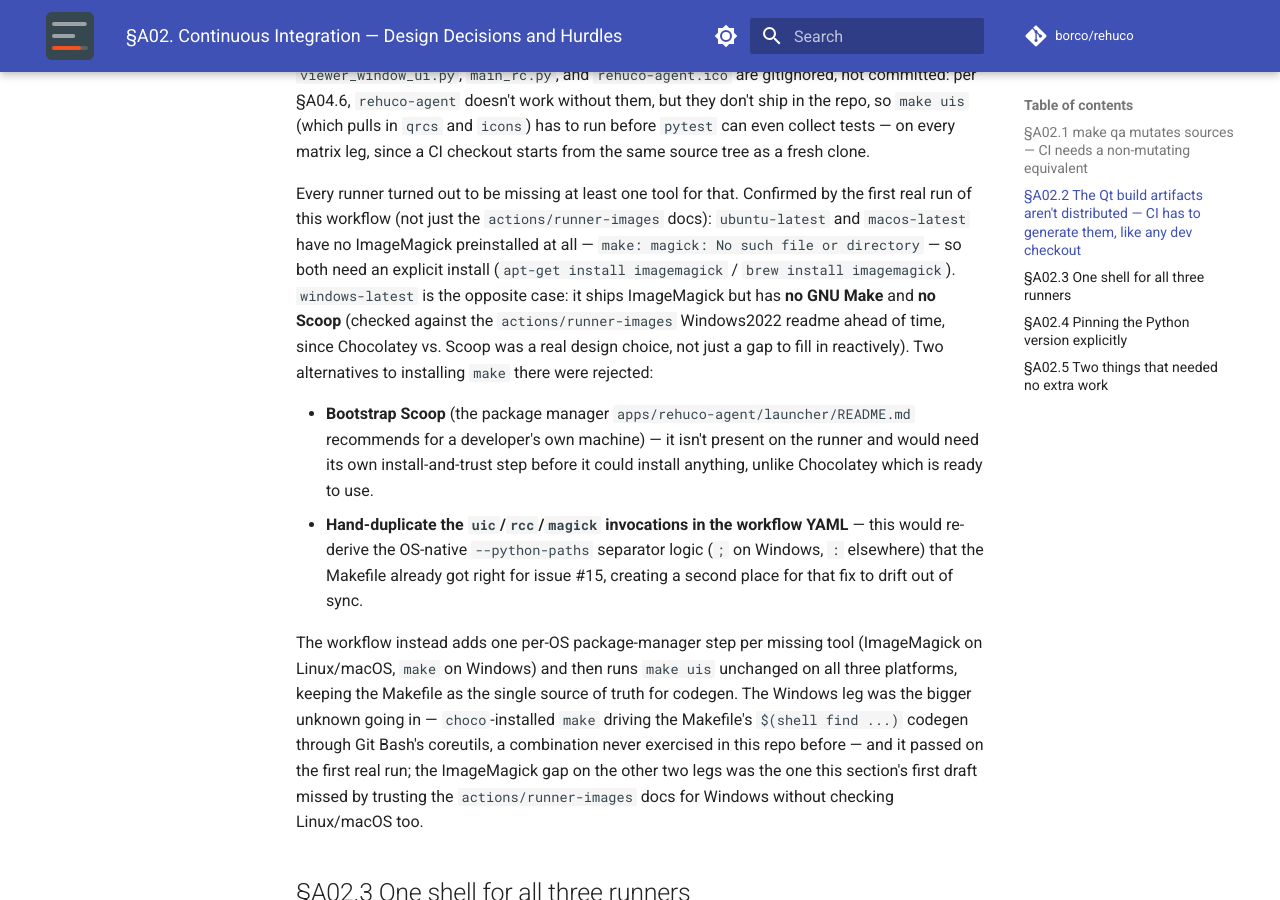
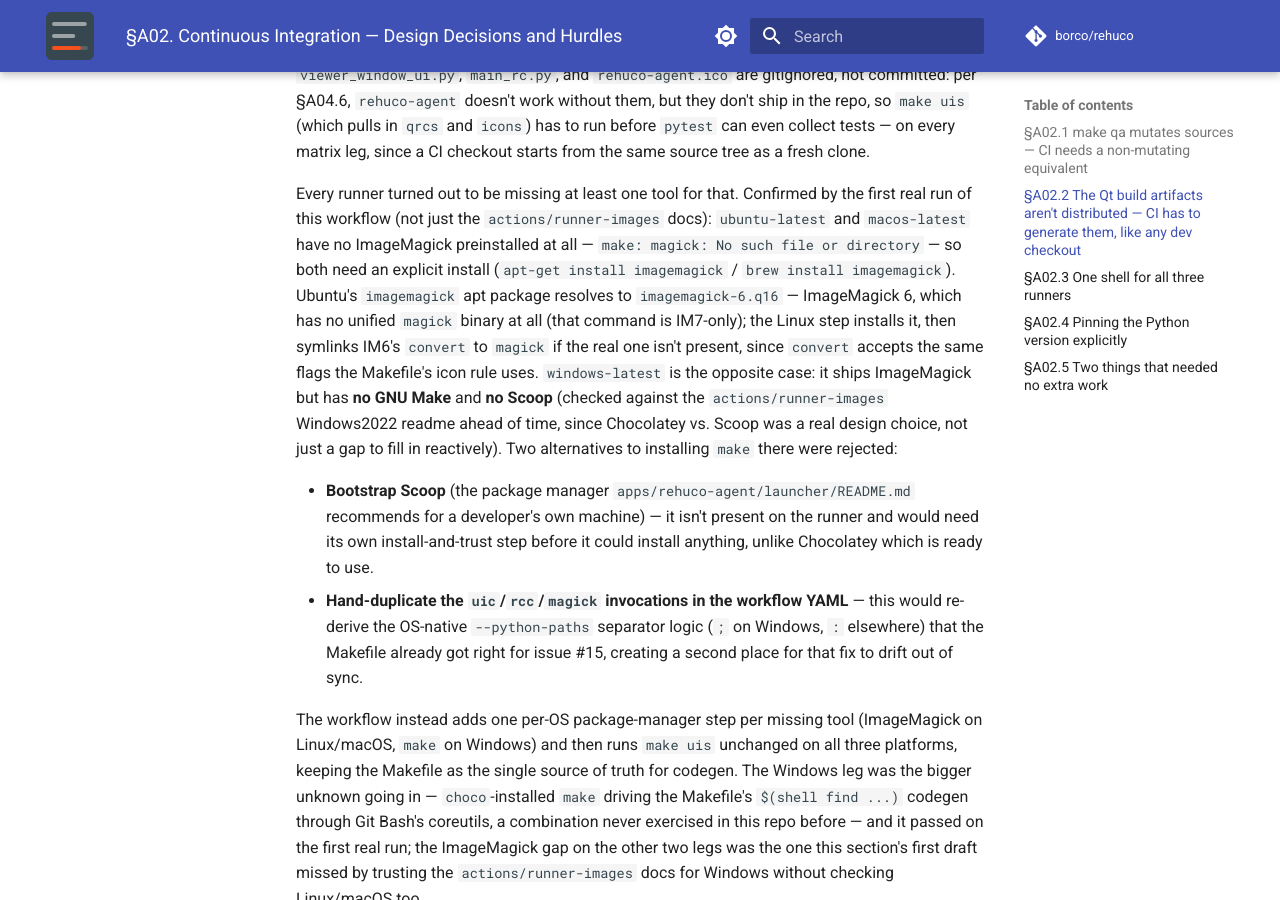
Before and after one commit to borco/rehuco, an MkDocs documentation site: the page built from docs/specs/appendices/continuous-integration.md, in a window 1280 px wide and 900 px high, scrolled down 755 px. Built offline with MkDocs 1.6.1 and Material for MkDocs 9.7.7, drawn with Linux system fonts in a browser that asks for light colours; comment, search, counter and statistics services are not loaded.

Commit message:
refs #14: fix: alias convert to magick for Ubuntu's ImageMagick 6 package
Ubuntu's `imagemagick` apt package resolves to imagemagick-6.q16, which has
no unified `magick` binary (IM7-only) -- make uis still failed with
"magick: No such file or directory" after installing it. IM6's `convert`
accepts the same flags the Makefile's icon rule uses, so symlink it to
`magick` when the real one is absent.

```diff
--- a/docs/specs/appendices/continuous-integration.md
+++ b/docs/specs/appendices/continuous-integration.md
@@ -25,8 +25,12 @@
 Every runner turned out to be missing at least one tool for that. Confirmed by the first real run
 of this workflow (not just the `actions/runner-images` docs): `ubuntu-latest` and `macos-latest`
 have no ImageMagick preinstalled at all — `make: magick: No such file or directory` — so both need
-an explicit install (`apt-get install imagemagick` / `brew install imagemagick`). `windows-latest`
-is the opposite case: it ships ImageMagick but has **no GNU Make** and **no Scoop** (checked
+an explicit install (`apt-get install imagemagick` / `brew install imagemagick`). Ubuntu's
+`imagemagick` apt package resolves to `imagemagick-6.q16` — ImageMagick 6, which has no unified
+`magick` binary at all (that command is IM7-only); the Linux step installs it, then symlinks IM6's
+`convert` to `magick` if the real one isn't present, since `convert` accepts the same flags the
+Makefile's icon rule uses. `windows-latest` is the opposite case: it ships ImageMagick but has **no
+GNU Make** and **no Scoop** (checked
 against the `actions/runner-images` Windows2022 readme ahead of time, since Chocolatey vs. Scoop
 was a real design choice, not just a gap to fill in reactively). Two alternatives to installing
 `make` there were rejected:
```
Also changed, not shown: 1 other file.
